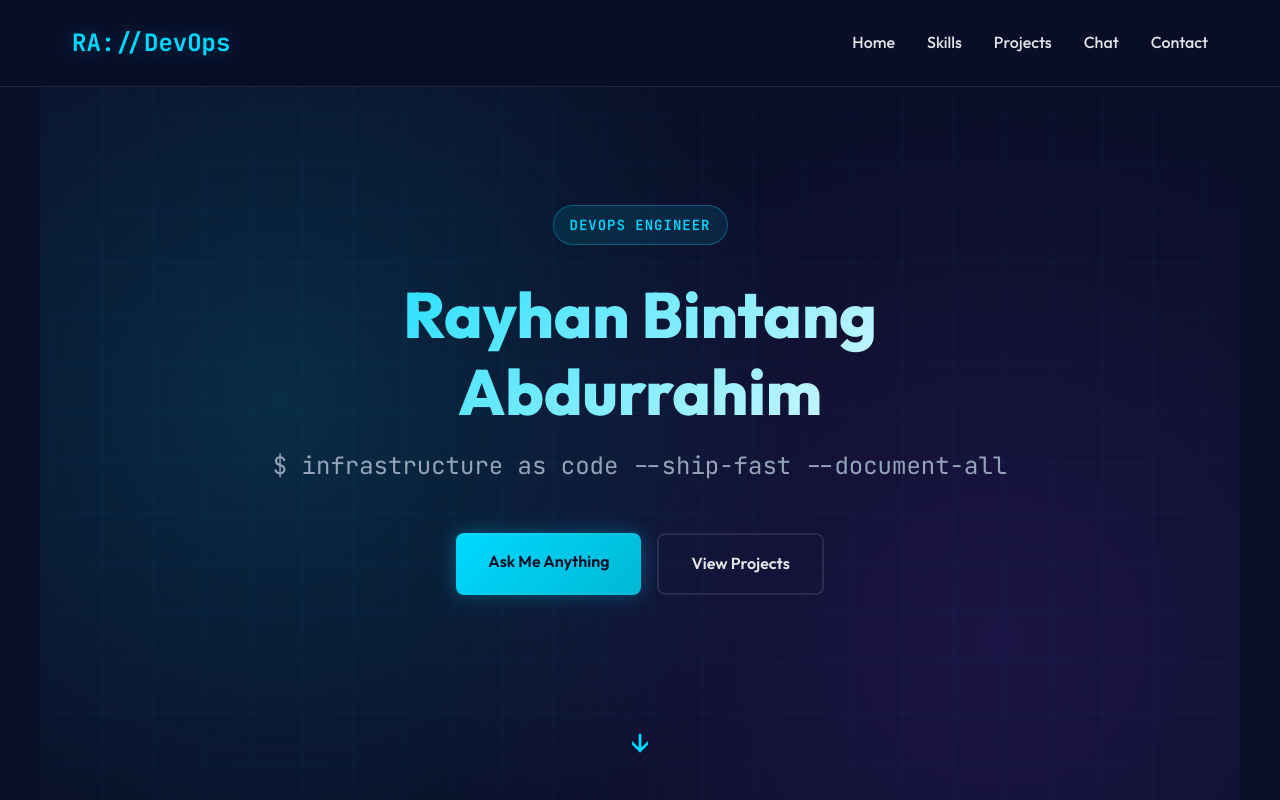
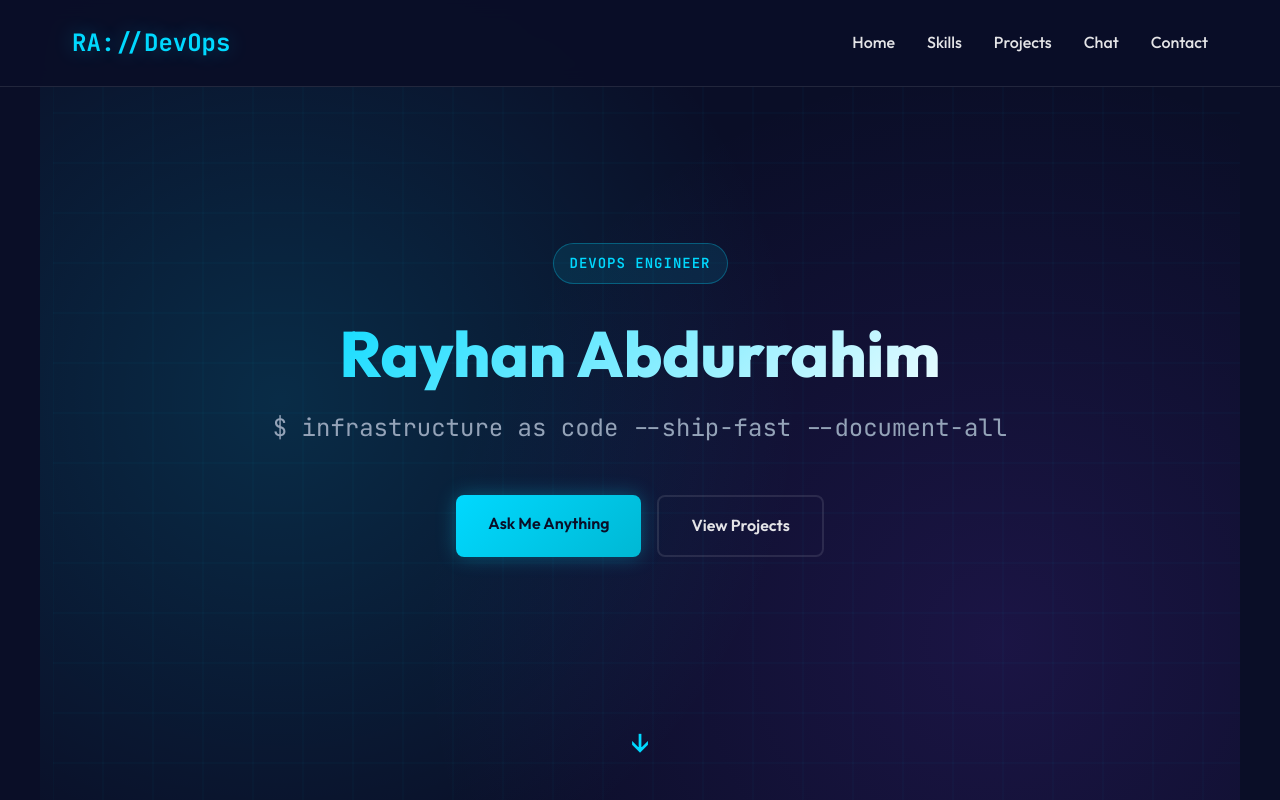
Before and after one commit to Rayhanbintang/rayhan-portofolio, a plain HTML site: page website/index.html in a window 1280 px wide. Shown: the top 800 px of the page. Drawn offline with Linux system fonts and the light colour scheme; no server answers.

Commit message:
test change

```diff
--- a/website/index.html
+++ b/website/index.html
@@ -714,7 +714,7 @@
         <div class="grid-background"></div>
         <div class="hero-content">
             <div class="hero-badge">DevOps Engineer</div>
-            <h1>Rayhan Bintang Abdurrahim</h1>
+            <h1>Rayhan Abdurrahim</h1>
             <p class="tagline">$ infrastructure as code --ship-fast --document-all</p>
             <div class="cta-buttons">
                 <a href="#chat" class="btn btn-primary">Ask Me Anything</a>
```
